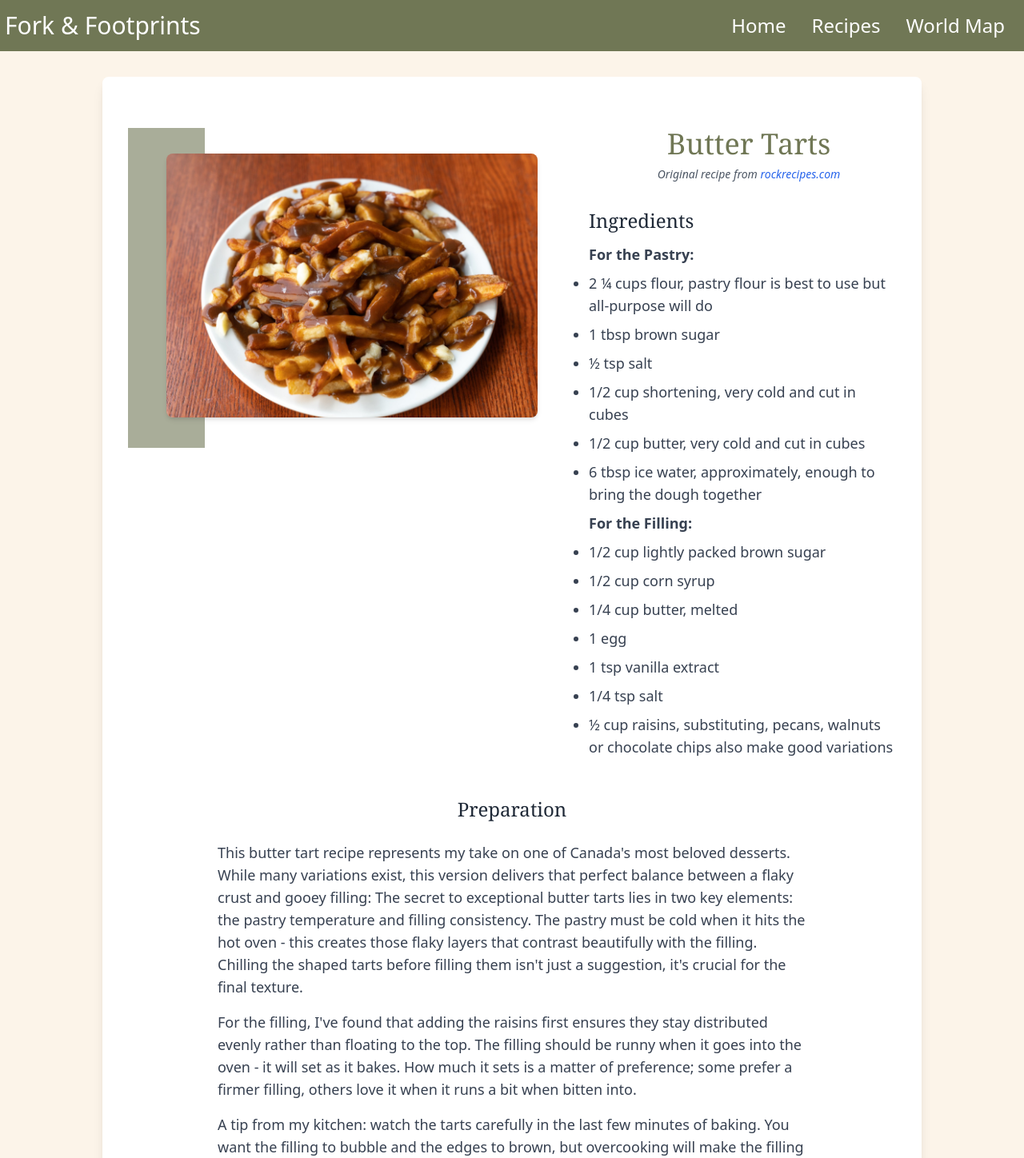
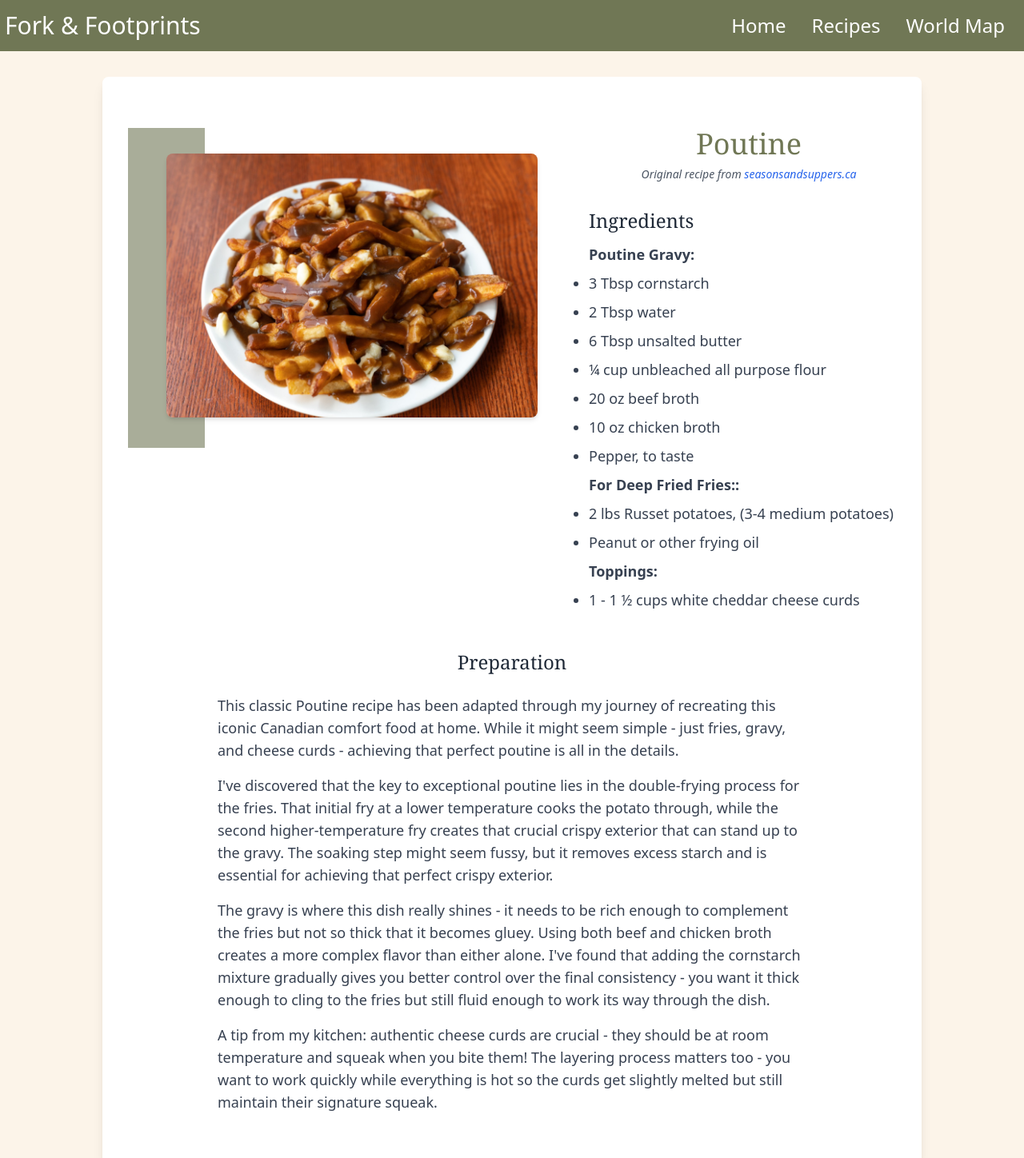
Before and after one commit to Tthompson8416/fork-and-footprints, a React (Vite) app: page /fork-and-footprints/fork-and-footprints/recipes/canada/recipe2 in a window 1280 px wide. Shown: the top 1448 px of the page at 80% size. Built offline with nearby package versions, Linux system fonts and the light colour scheme.

Commit message:
Recipe8 added

```diff
--- a/src/pages/Recipe4.jsx
+++ b/src/pages/Recipe4.jsx
@@ -12,7 +12,7 @@ const Recipe1 = () => {
             <div className="relative w-[80%] sm:w-full sm:ml-12">
               <img
                 src={conchFritters}
-                alt="Sole Meunière"
+                alt="Conch Fritters"
                 className="w-full h-[200px] sm:h-[330px] object-cover rounded-lg shadow-md mt-8 z-10"
               />
               <p className="relative mt-2 text-xs text-center text-gray-500 sm:text-sm 2xl:text-lg sm:text-right italic">
--- a/src/pages/Recipe5.jsx
+++ b/src/pages/Recipe5.jsx
@@ -12,7 +12,7 @@ const Recipe1 = () => {
             <div className="relative w-[80%] sm:w-full sm:ml-12">
               <img
                 src={ceviche}
-                alt="Sole Meunière"
+                alt="Ceviche"
                 className="w-full h-[200px] sm:h-[330px] object-cover rounded-lg shadow-md mt-8 z-10"
               />
               <p className="relative mt-2 text-xs text-center text-gray-500 sm:text-sm 2xl:text-lg sm:text-right italic">
--- a/src/pages/Recipe6.jsx
+++ b/src/pages/Recipe6.jsx
@@ -12,7 +12,7 @@ const Recipe1 = () => {
             <div className="relative w-[80%] sm:w-full sm:ml-12">
               <img
                 src={salbutes}
-                alt="Sole Meunière"
+                alt="Salbutes"
                 className="w-full h-[200px] sm:h-[330px] object-cover rounded-lg shadow-md mt-8 z-10"
               />
               <p className="relative mt-2 text-xs text-center text-gray-500 sm:text-sm 2xl:text-lg sm:text-right italic">
--- a/src/pages/Recipe7.jsx
+++ b/src/pages/Recipe7.jsx
@@ -12,7 +12,7 @@ const Recipe1 = () => {
             <div className="relative w-[80%] sm:w-full sm:ml-12">
               <img
                 src={butterTarts}
-                alt="Sole Meunière"
+                alt="Butter Tarts"
                 className="w-full h-[200px] sm:h-[330px] object-cover rounded-lg shadow-md mt-8 z-10"
               />
             </div>
--- a/src/pages/Recipe8.jsx
+++ b/src/pages/Recipe8.jsx
@@ -12,7 +12,7 @@ const Recipe1 = () => {
             <div className="relative w-[80%] sm:w-full sm:ml-12">
               <img
                 src={poutine}
-                alt="Sole Meunière"
+                alt="Poutine"
                 className="w-full h-[200px] sm:h-[330px] object-cover rounded-lg shadow-md mt-8 z-10"
               />
             </div>
@@ -22,17 +22,17 @@ const Recipe1 = () => {
           <div className="relative z-10 space-y-8">
             <div className="text-center sm:text-left">
               <h1 className="mb-2 text-2xl text-center font-serif text-custom-accent sm:text-2xl lg:text-4xl 2xl:text-5xl sm:ml-12 lg:ml-24 2xl:ml-20">
-                Butter Tarts
+                Poutine
               </h1>
               <p className="text-sm text-center italic text-gray-600 sm:text-md sm:ml-12 lg:ml-24 2xl:text-lg">
                 Original recipe from{" "}
                 <a
-                  href="https://www.rockrecipes.com/best-classic-canadian-butter-tarts/"
+                  href="https://www.seasonsandsuppers.ca/authentic-canadian-poutine-recipe/"
                   target="_blank"
                   rel="noopener noreferrer"
                   className="text-blue-600 hover:text-blue-800"
                 >
-                  rockrecipes.com
+                  seasonsandsuppers.ca
                 </a>
               </p>
             </div>
@@ -42,30 +42,19 @@ const Recipe1 = () => {
                 Ingredients
               </h2>
               <ul className="pl-20 space-y-2 text-sm text-gray-700 sm:text-base lg:text-lg 2xl:text-2xl z-10 list-disc">
-                <p className="text-md font-bold">For the Pastry:</p>
-                <li>
-                  2 ¼ cups flour, pastry flour is best to use but all-purpose
-                  will do
-                </li>
-                <li>1 tbsp brown sugar</li>
-                <li>½ tsp salt</li>
-                <li>1/2 cup shortening, very cold and cut in cubes</li>
-                <li>1/2 cup butter, very cold and cut in cubes</li>
-                <li>
-                  6 tbsp ice water, approximately, enough to bring the dough
-                  together
-                </li>
-                <p className="text-md font-bold">For the Filling:</p>
-                <li>1/2 cup lightly packed brown sugar</li>
-                <li>1/2 cup corn syrup</li>
-                <li>1/4 cup butter, melted</li>
-                <li>1 egg</li>
-                <li>1 tsp vanilla extract</li>
-                <li>1/4 tsp salt</li>
-                <li>
-                  ½ cup raisins, substituting, pecans, walnuts or chocolate
-                  chips also make good variations
-                </li>
+                <p className="text-md font-bold">Poutine Gravy:</p>
+                <li>3 Tbsp cornstarch</li>
+                <li>2 Tbsp water</li>
+                <li>6 Tbsp unsalted butter</li>
+                <li>¼ cup unbleached all purpose flour</li>
+                <li>20 oz beef broth</li>
+                <li>10 oz chicken broth</li>
+                <li>Pepper, to taste</li>
+                <p className="text-md font-bold">For Deep Fried Fries::</p>
+                <li>2 lbs Russet potatoes, (3-4 medium potatoes)</li>
+                <li>Peanut or other frying oil</li>
+                <p className="text-md font-bold">Toppings:</p>
+                <li>1 - 1 ½ cups white cheddar cheese curds</li>
               </ul>
             </div>
           </div>
@@ -77,28 +66,35 @@ const Recipe1 = () => {
           </h2>
           <div className="space-y-4 text-sm text-gray-700 sm:text-base lg:text-lg 2xl:text-2xl">
             <p>
-              This butter tart recipe represents my take on one of Canada's most
-              beloved desserts. While many variations exist, this version
-              delivers that perfect balance between a flaky crust and gooey
-              filling: The secret to exceptional butter tarts lies in two key
-              elements: the pastry temperature and filling consistency. The
-              pastry must be cold when it hits the hot oven - this creates those
-              flaky layers that contrast beautifully with the filling. Chilling
-              the shaped tarts before filling them isn't just a suggestion, it's
-              crucial for the final texture.
+              This classic Poutine recipe has been adapted through my journey of
+              recreating this iconic Canadian comfort food at home. While it
+              might seem simple - just fries, gravy, and cheese curds -
+              achieving that perfect poutine is all in the details.
             </p>
             <p>
-              For the filling, I've found that adding the raisins first ensures
-              they stay distributed evenly rather than floating to the top. The
-              filling should be runny when it goes into the oven - it will set
-              as it bakes. How much it sets is a matter of preference; some
-              prefer a firmer filling, others love it when it runs a bit when
-              bitten into.
+              I've discovered that the key to exceptional poutine lies in the
+              double-frying process for the fries. That initial fry at a lower
+              temperature cooks the potato through, while the second
+              higher-temperature fry creates that crucial crispy exterior that
+              can stand up to the gravy. The soaking step might seem fussy, but
+              it removes excess starch and is essential for achieving that
+              perfect crispy exterior.
             </p>
             <p>
-              A tip from my kitchen: watch the tarts carefully in the last few
-              minutes of baking. You want the filling to bubble and the edges to
-              brown, but overcooking will make the filling too firm.
+              The gravy is where this dish really shines - it needs to be rich
+              enough to complement the fries but not so thick that it becomes
+              gluey. Using both beef and chicken broth creates a more complex
+              flavor than either alone. I've found that adding the cornstarch
+              mixture gradually gives you better control over the final
+              consistency - you want it thick enough to cling to the fries but
+              still fluid enough to work its way through the dish.
+            </p>
+            <p>
+              A tip from my kitchen: authentic cheese curds are crucial - they
+              should be at room temperature and squeak when you bite them! The
+              layering process matters too - you want to work quickly while
+              everything is hot so the curds get slightly melted but still
+              maintain their signature squeak.
             </p>
           </div>
         </div>
```
